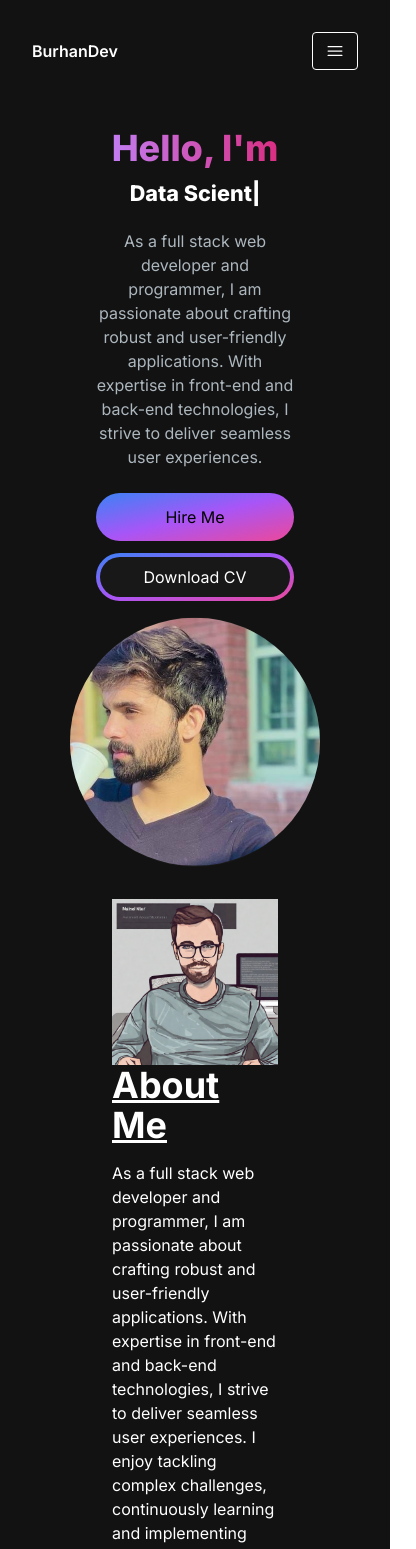
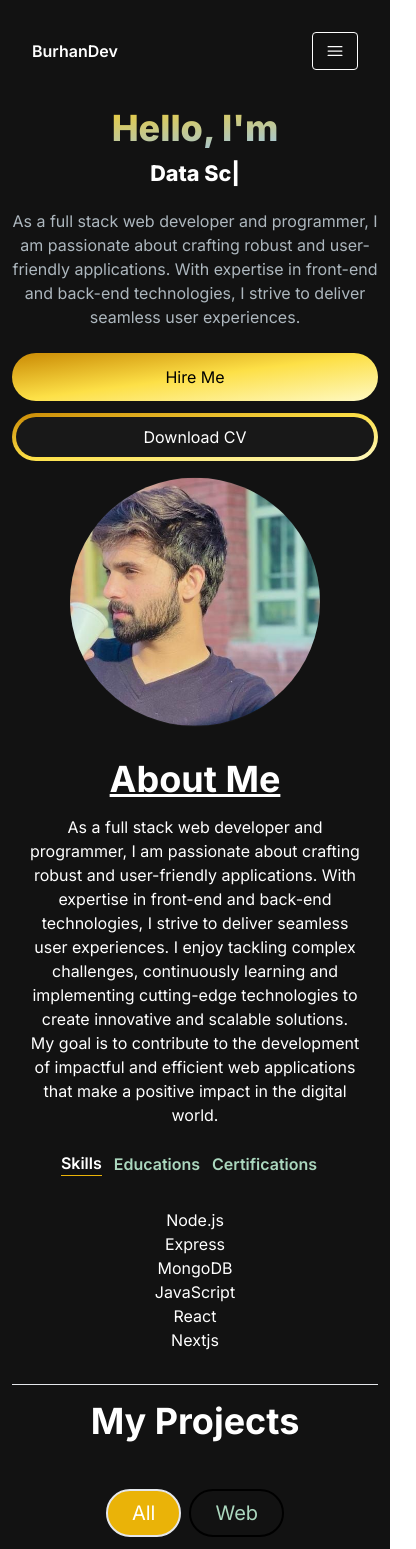
Before and after one commit to Ali-Burhan/BurhanDev, a Next.js app: page / in a window 390 px wide. Shown: the top 1549 px of the page, 416 px wide, since content can reach past the window. Built offline with nearby package versions, Linux system fonts and the light colour scheme.

Commit message:
changed color scheme and update mobile responsiveness

```diff
--- /dev/null
+++ b/src/app/About/page.js
@@ -0,0 +1,16 @@
+import React from 'react'
+import Navbar from '../components/Navbar'
+import Aboutsection from '../components/Aboutsection'
+
+const Page = () => {
+  return (
+    <div className='bg-[#181818]'>
+        <Navbar/>
+        <div className='mt-20'>
+        <Aboutsection/>
+            </div>
+    </div>
+  )
+}
+
+export default Page
--- a/src/app/components/Aboutsection.js
+++ b/src/app/components/Aboutsection.js
@@ -53,12 +53,12 @@ const Aboutsection = () => {
   return (
     <section className="text-white">
       <div className="md:grid md:grid-cols-2 gap-8 items-center py-8 px-4 xl:gap-16 sm:py-16 xl:px-16">
-        <div className="">
+        <div className="hidden md:block">
           <Image src={"/about.png"} height={500} width={500} />
         </div>
         <div>
-          <h2 className="text-4xl font-bold  mb-4 underline">About Me</h2>
-          <p className="text-base md:text-lg ">
+          <h2 className="text-4xl font-bold text-center mb-4 underline">About Me</h2>
+          <p className="text-base md:text-lg text-center">
             As a full stack web developer and programmer, I am passionate about
             crafting robust and user-friendly applications. With expertise in
             front-end and back-end technologies, I strive to deliver seamless
@@ -68,7 +68,7 @@ const Aboutsection = () => {
             development of impactful and efficient web applications that make a
             positive impact in the digital world.
           </p>
-          <div className="flex justify-start flex-row mt-6">
+          <div className="flex md:justify-start flex-row justify-center mt-6">
             <Tabbuttons selectTab={()=>handleTabChange('Skills')} active={tab == 'Skills'}>
               Skills
             </Tabbuttons>
@@ -79,7 +79,7 @@ const Aboutsection = () => {
               Certifications
             </Tabbuttons>
           </div>
-          <div className="mt-8 ">
+          <div className="mt-8 text-center">
               {
                 TAB_DATA.find((t)=> t.id === tab).content
               }
--- a/src/app/components/Emailsection.js
+++ b/src/app/components/Emailsection.js
@@ -5,7 +5,7 @@ import LinkdinIcon from '../../../public/logo-linkedin.svg'
 const Emailsection = () => {
   return (
     <section className="grid relative md:grid-cols-2 my-12 py-24 gap-4">
-        <div className=" blur-lg absolute md:top-20 md:left-0 sm:top-5 sm:left-0 bg-[radial-gradient(ellipse_at_center,_var(--tw-gradient-stops))] from-purple-900 to-transparent rounded-full h-80 w-80 z-0"></div>
+        <div className=" blur-lg absolute md:top-1/2 md:-left-10 bg-[radial-gradient(ellipse_at_center,_var(--tw-gradient-stops))] from-yellow-400 to-transparent rounded-full md:h-80 md:w-80 sm:w-40 sm:h-40 z-0"></div>
       <div>
         <h5 className="text-3xl text-white font-mono font-extrabold my-2">
           Let&apos;s Connect
@@ -17,8 +17,8 @@ const Emailsection = () => {
           Contact me today.
         </p>
         <div className="socials flex flex-row gap-2">
-          <Link  href={"/"}><Image className="bg-white rounded-full" src={GithubIcon} width={50} height={50}/></Link>
-          <Link  href={"/"}><Image className="bg-white " src={LinkdinIcon} width={50} height={50}/></Link>
+          <Link  href={"/"}><Image alt="Github IMG" className="bg-white rounded-full" src={GithubIcon} width={50} height={50} /></Link>
+          <Link  href={"/"}><Image alt="Linkedin Image" className="bg-white " src={LinkdinIcon} width={50} height={50}/></Link>
         </div>
       </div>
       <div className="flex flex-col gap-4">
@@ -71,7 +71,7 @@ const Emailsection = () => {
           </div>
           <button
             type="submit"
-            className="bg-purple-500 hover:bg-purple-600 text-white font-medium py-2.5 rounded-lg w-full mt-3"
+            className="bg-yellow-500 hover:bg-yellow-600 text-white font-medium py-2.5 rounded-lg w-full mt-3"
           >
             Send Message
           </button>
--- a/src/app/components/Herosection.js
+++ b/src/app/components/Herosection.js
@@ -1,14 +1,14 @@
 'use client'
 import Image from "next/image"
 import {TypeAnimation} from 'react-type-animation'
-
+import Link from 'next/link'
 const Herosection = () => {
   return (
     <section>
         <div className="grid grid-cols-1 sm:grid-cols-12">
             <div className=" col-span-7 place-self-center text-center sm:text-left">
         <h1 className='text-white mb-4 text-4xl sm:text-5xl lg:text-6xl font-extrabold'>
-<div className="text-transparent bg-clip-text bg-gradient-to-r from-purple-400 to-pink-600">Hello, I&apos;m {" "}</div>
+<div className="text-transparent bg-clip-text bg-gradient-to-br from-yellow-400 to-blue-300">Hello, I&apos;m {" "}</div>
 
 <TypeAnimation
       sequence={[
@@ -34,8 +34,8 @@ const Herosection = () => {
             user experiences.
       </p>
       <div>
-        <button className="px-6 py-3 rounded-full w-full sm:w-fit mr-4 bg-gradient-to-br from-blue-500 via-purple-500 to-pink-500 hover:bg-slate-300 mb-3 ">Hire Me</button>
-        <button className="px-1 py-1 rounded-full bg-gradient-to-br from-blue-500 via-purple-500 to-pink-500 w-full sm:w-fit hover:bg-slate-800  text-white"> <span className="block bg-[#181818] hover:bg-slate-800 rounded-full px-5 py-2"> Download CV</span></button>
+        <button className="px-6 py-3 rounded-full w-full mr-4 bg-gradient-to-br from-yellow-600 via-yellow-300 to-yellow-100 hover:bg-slate-300 mb-3 ">Hire Me</button>
+        <button className="px-1 py-1 rounded-full bg-gradient-to-br from-yellow-600 via-yellow-300 to-yellow-100 w-full sm:w-fit hover:bg-slate-800  text-white"> <span className="block bg-[#181818] hover:bg-yellow-500 rounded-full px-5 py-2"> <a download={true} href={'/ali.jpg'}> Download CV </a></span></button>
       </div>
             </div>
         <div className="col-span-5 place-self-center mt-4 lg:mt-8">
--- a/src/app/components/Navbar.js
+++ b/src/app/components/Navbar.js
@@ -8,15 +8,15 @@ import Menuoverlay from './Menuoverlay'
 const NavLinks = [
   {
     title:'About',
-    href:'#about'
+    href:'/About'
   },
   {
     title:'Projects',
-    href:'#projects'
+    href:'/Projects'
   },
   {
     title:'Contact',
-    href:'#contact'
+    href:'/Contact'
   }
 ]
 
--- a/src/app/components/Navlink.js
+++ b/src/app/components/Navlink.js
@@ -4,7 +4,7 @@ const Navlink = ({href,title}) => {
   return (
     <Link
     href={href}
-    className='block py-2 pl-3 pr-4 text-[#ABD7BE] sm:text-xl rounded md:p-0 hover:text-white'
+    className='block py-2 pl-3 pr-4 text-yellow-500 sm:text-xl rounded md:p-0 hover:text-white'
     >
         {title}
     </Link>
--- a/src/app/components/Projecttag.js
+++ b/src/app/components/Projecttag.js
@@ -1,6 +1,6 @@
 'use client'
 const Projecttag = ({name,onClick,isSeleced}) => {
-    const buttonStyle = isSeleced?"text-white bg-purple-500":"text-[#ABD7BE] border-slate-600 hover:borde-white"
+    const buttonStyle = isSeleced?"text-white bg-yellow-500":"text-[#ABD7BE] border-black hover:borde-white"
   return (
 <button onClick={()=>onClick(name)} className={`rounded-full border-2 px-6 py-2 text-xl cursor-pointer ${buttonStyle}`}>
     {name}
--- a/src/app/components/Tabbuttons.js
+++ b/src/app/components/Tabbuttons.js
@@ -1,5 +1,5 @@
 const Tabbuttons = ({active,selectTab, children}) => {
-    const buttonClasses = active?"text-white border-b border-purple-500":"text-[#ABD7BE] "
+    const buttonClasses = active?"text-white border-b border-yellow-500":"text-[#ABD7BE] "
   return (
     <button onClick={selectTab}>
         <p className={`mr-3 font-semibold cursor-pointer ${buttonClasses}`}>
--- /dev/null
+++ b/src/app/not-found.js
@@ -0,0 +1,13 @@
+import Link from 'next/link'
+const NotFound = () => {
+  return (
+    <div className=" h-screen place-content-center bg-[#181818] flex flex-col items-center justify-center text-white">
+        <h1 className="font-mono text-center border-b border-yellow-400 text-5xl mb-5">
+      Not Found
+        </h1>
+      <button className="block border border-yellow-500 p-3 text-lg font-bold rounded-lg "> <Link href={'/'}>Back To Home</Link></button>
+    </div>
+  );
+};
+
+export default NotFound;
--- a/src/app/page.js
+++ b/src/app/page.js
@@ -7,9 +7,9 @@ import Projectsection from './components/Projectsection'
 
 export default function Home() {
   return (
-    <main className='flex min-h-screen flex-col bg-[#121212] container mx-auto px-12 py-4'>
+    <main className='flex min-h-screen flex-col bg-[#121212] container mx-auto md:px-12 md:py-4'>
       <Navbar/>
-      <div className=' mt-24 container mx-auto px-12 py-4'>
+      <div className=' mt-24 container mx-auto px-3 py-3 md:px-12 md:py-4'>
       <Herosection/>
       <div>
       <Aboutsection/>
```
